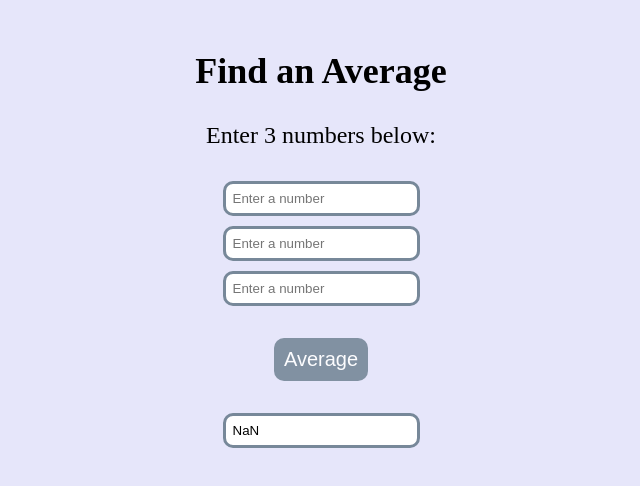
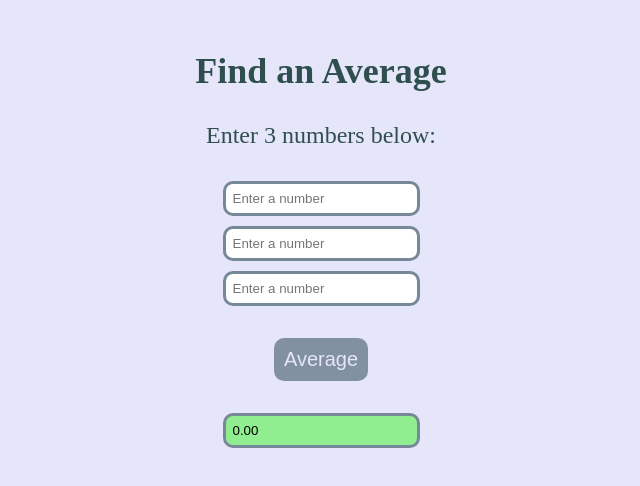
Before and after one commit to Dorothyhung/Prog-209-HW2, a plain HTML site: page index.html in a window 1280 px wide. Both pictures are taken after a click on the button "Average". Shown: the whole page, without its empty margins (319-959 px from the left). Drawn offline with Linux system fonts and the light colour scheme; a web font is replaced by a local one.

Commit message:
limit user input to numbers, round result to 2 dec places, change button font color

```diff
--- a/index.html
+++ b/index.html
@@ -12,9 +12,9 @@
 
 <form>
     <label for="nums">Enter 3 numbers below:</label><br><br>
-    <input type="rext" id="num1" name="num1" placeholder="Enter a number"><br>
-    <input type="rext" id="num2" name="num2" placeholder="Enter a number"><br>
-    <input type="rext" id="num3" name="num3" placeholder="Enter a number"><br><br>
+    <input type="number" id="num1" name="num1" placeholder="Enter a number"><br>
+    <input type="number" id="num2" name="num2" placeholder="Enter a number"><br>
+    <input type="number" id="num3" name="num3" placeholder="Enter a number"><br><br>
 </form>
 
 <button type="button" id="button">Average</button>
--- a/main.js
+++ b/main.js
@@ -4,9 +4,10 @@
 document.addEventListener("DOMContentLoaded", function (event) {
 
     document.getElementById("button").addEventListener("click", function () {
-        let num1=parseInt(document.getElementById("num1").value);
-        let num2=parseInt(document.getElementById("num2").value);
-        let num3=parseInt(document.getElementById("num3").value);
-        document.getElementById("textbox1").value = (num1+num2+num3)/3;
+        let num1=Number(document.getElementById("num1").value);
+        let num2=Number(document.getElementById("num2").value);
+        let num3=Number(document.getElementById("num3").value);
+        document.getElementById("textbox1").value = ((num1+num2+num3)/3).toFixed(2);
+        document.getElementById("textbox1").style.backgroundColor="lightgreen";
     });
 });
--- a/site.css
+++ b/site.css
@@ -4,13 +4,14 @@
     margin: 50px;
     font-family: Merriweather;
     font-size: 150%;
+    color:darkslategrey;
     background-color: lavender;
     text-align: center;
 }
 
 button {
     background-color: lightslategray;
-    color: white;
+    color: lavender;
     border:none;
     border-radius:10px;
     padding:10px;
```
